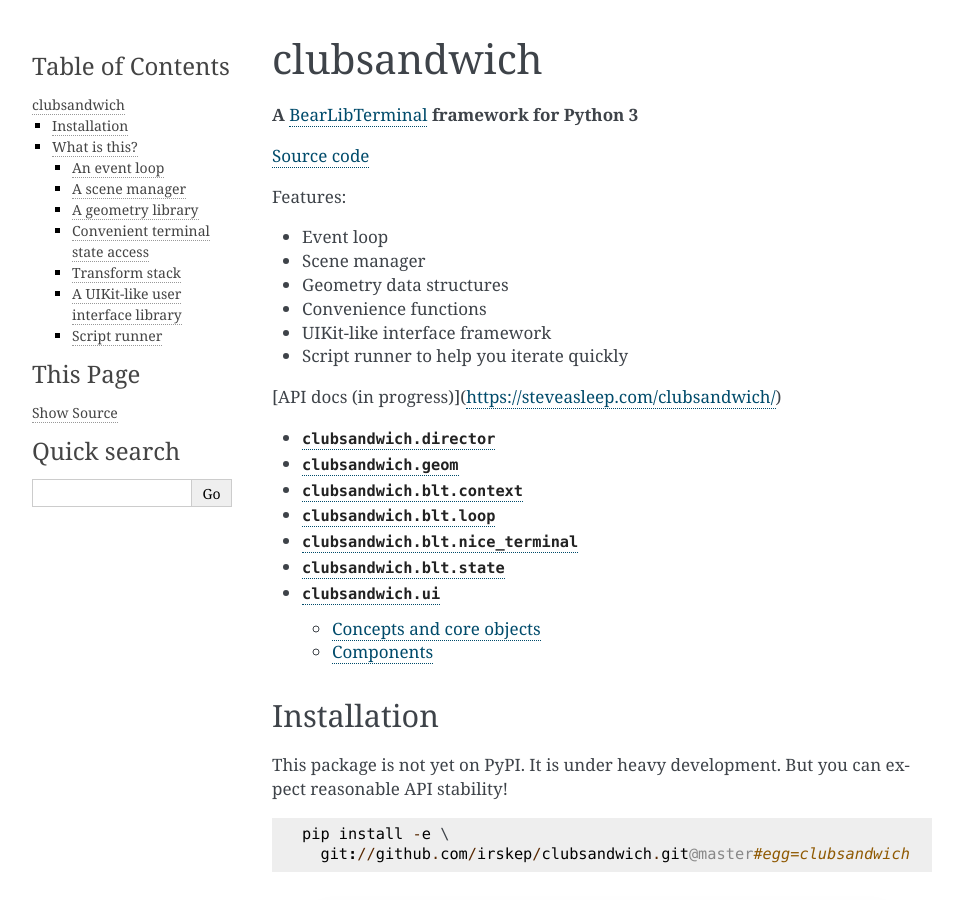
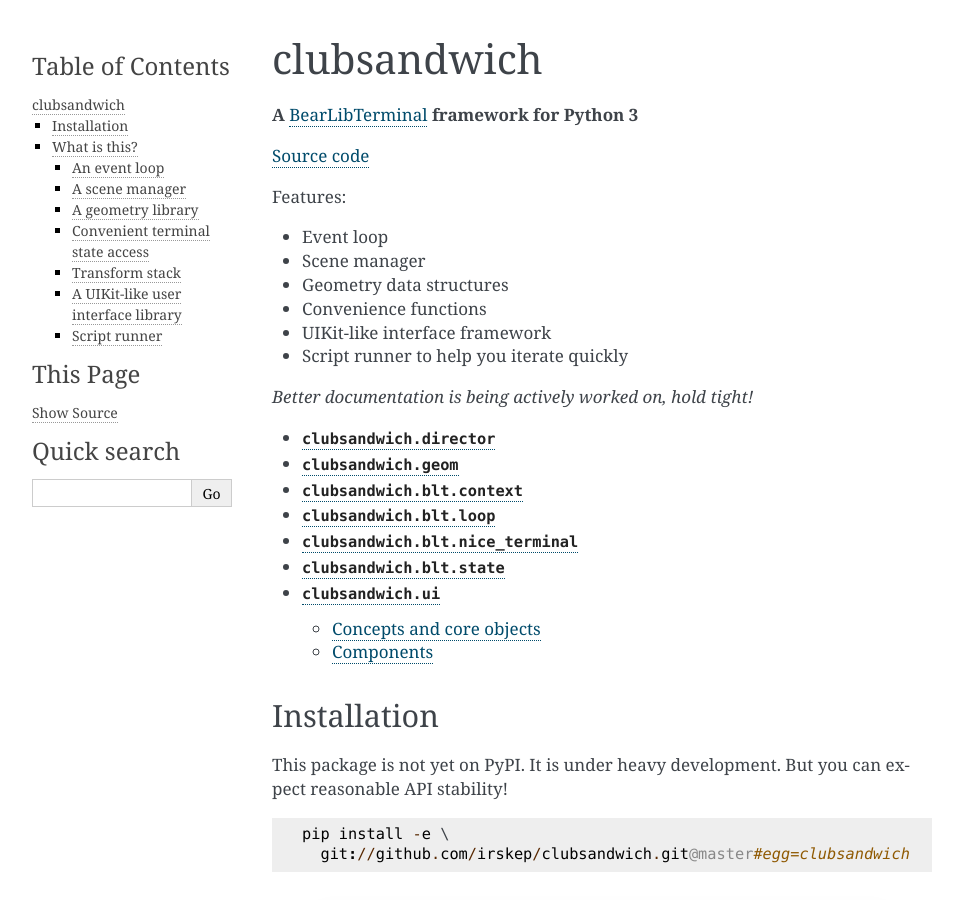
Before and after one commit to irskep/clubsandwich, a Sphinx documentation site: the page built from docs/index.rst, in a window 1280 px wide and 900 px high. Shown: the whole window, without its empty margins (148-1111 px from the left). Built offline with Sphinx 7.4.7, drawn with Linux system fonts in a browser that asks for light colours.

```diff
--- a/Readme.rst
+++ b/Readme.rst
@@ -12,7 +12,7 @@ Features:
 * UIKit-like interface framework
 * Script runner to help you iterate quickly
 
-*Better documentation is being actively worked on, hold tight!*
+[API docs (in progress)](https://steveasleep.com/clubsandwich/)
 
 Installation
 ------------
--- a/docs/index.rst
+++ b/docs/index.rst
@@ -14,7 +14,7 @@ Features:
 * UIKit-like interface framework
 * Script runner to help you iterate quickly
 
-[API docs (in progress)](https://steveasleep.com/clubsandwich/)
+*Better documentation is being actively worked on, hold tight!*
 
 .. toctree::
     :maxdepth: 3
```
